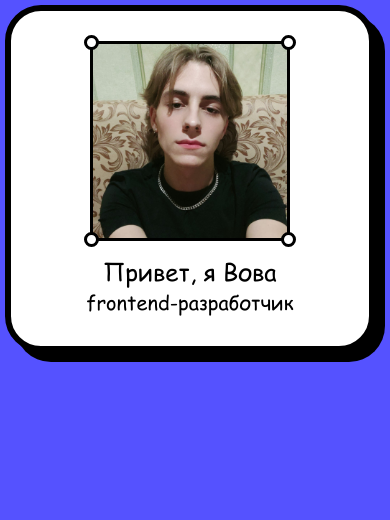
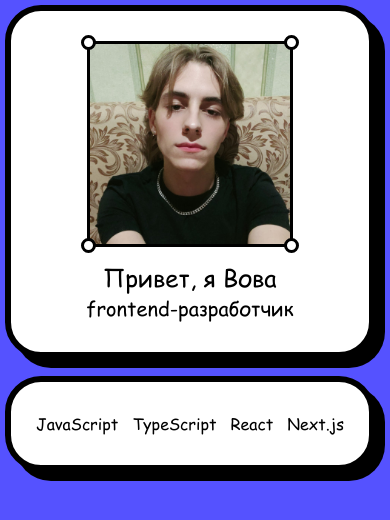
Before and after one commit to Suyukee/portfolio-website, a Next.js app: page / in a window 390 px wide. Shown: the top 520 px of the page. Built offline with nearby package versions, Linux system fonts and the light colour scheme.

Commit message:
Added stack section

```diff
--- a/src/app/globals.css
+++ b/src/app/globals.css
@@ -54,6 +54,7 @@ h3 {
 @media (max-width: 880px) {
 	.main {
 		margin: 5px auto 15px;
+		gap: 18px;
 	}
 	h1 {
 		font-size: 32px;
--- a/src/app/page.js
+++ b/src/app/page.js
@@ -1,9 +1,11 @@
 import HeroSection from '@/components/hero-section';
+import StackSection from '@/components/stack-section';
 
 export default function Home() {
 	return (
 		<main className="main">
 			<HeroSection />
+			<StackSection />
 		</main>
 	);
 }
--- /dev/null
+++ b/src/components/stack-section.jsx
@@ -0,0 +1,16 @@
+import styles from '../styles/stack-section.module.css';
+
+function StackSection() {
+	return (
+		<section className="section">
+			<div className={styles.section__stack}>
+				<h3>JavaScript</h3>
+				<h3>TypeScript</h3>
+				<h3>React</h3>
+				<h3>Next.js</h3>
+			</div>
+		</section>
+	);
+}
+
+export default StackSection;
--- a/src/styles/editing-border.module.css
+++ b/src/styles/editing-border.module.css
@@ -1,5 +1,6 @@
 .borderWrapper {
 	display: flex;
+	border: 3px solid #000;
 }
 
 .dot {
--- a/src/styles/hero-section.module.css
+++ b/src/styles/hero-section.module.css
@@ -13,10 +13,6 @@
 .hero__avatar {
 	display: flex;
 	position: relative;
-}
-
-.hero__avatar img {
-	border: 3px solid #000;
 }
 
 @media (max-width: 880px) {
--- /dev/null
+++ b/src/styles/stack-section.module.css
@@ -0,0 +1,18 @@
+.section__stack {
+	display: flex;
+	justify-content: center;
+	align-items: center;
+	gap: 40px;
+}
+
+@media (max-width: 880px) {
+	.section__stack {
+		gap: 20px;
+	}
+}
+
+@media (max-width: 700px) {
+	.section__stack {
+		gap: 14px;
+	}
+}
```
